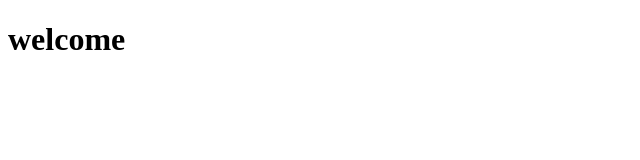
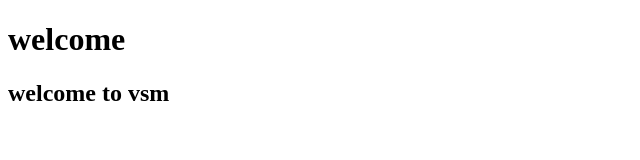
Before and after one commit to T-Sravanthi/vsm-pro, a plain HTML site: page index.html in a window 1280 px wide. Shown: the whole page, without its empty margins (0-640 px from the left). Drawn offline with Linux system fonts and the light colour scheme.

Commit message:
second version of project

```diff
--- a/index.html
+++ b/index.html
@@ -7,5 +7,6 @@
 </head>
 <body>
     <h1>welcome</h1>
+    <h2> welcome to vsm</h2>
 </body>
 </html>
```
